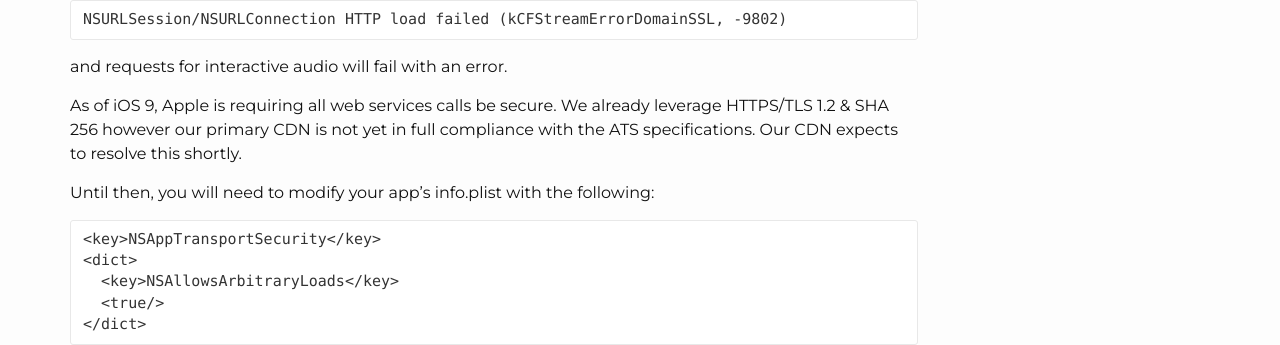
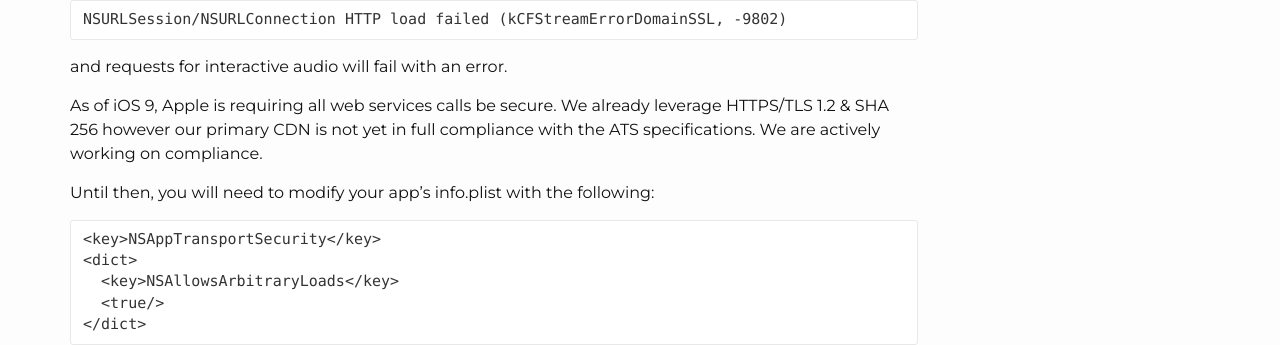
Before and after one commit to chrsdietz/Documentation, a Jekyll site: the page built from _ios/preparing-for-ios-9.markdown, in a window 1280 px wide. Shown: the part 617-962 px from the top of the page. Built offline with Jekyll 4.4.1, drawn with Linux system fonts in a browser that asks for light colours; nearby versions of some CDN libraries; library files that are not in the unit come from our copies; Markdown is read by kramdown in place of the engine named in the settings; comment, search, counter and statistics services are not loaded.

Commit message:
cleared up language in iOS 9 note

```diff
--- a/_ios/preparing-for-ios-9.markdown
+++ b/_ios/preparing-for-ios-9.markdown
@@ -19,7 +19,7 @@ NSURLSession/NSURLConnection HTTP load failed (kCFStreamErrorDomainSSL, -9802)
 
 and requests for interactive audio will fail with an error.
 
-As of iOS 9, Apple is requiring all web services calls be secure.  We already leverage HTTPS/TLS 1.2 & SHA 256 however our primary CDN is not yet in full compliance with the ATS specifications.  Our CDN expects to resolve this shortly.
+As of iOS 9, Apple is requiring all web services calls be secure.  We already leverage HTTPS/TLS 1.2 & SHA 256 however our primary CDN is not yet in full compliance with the ATS specifications.  We are actively working on compliance.
 
 Until then, you will need to modify your app's info.plist with the following:
 
```
